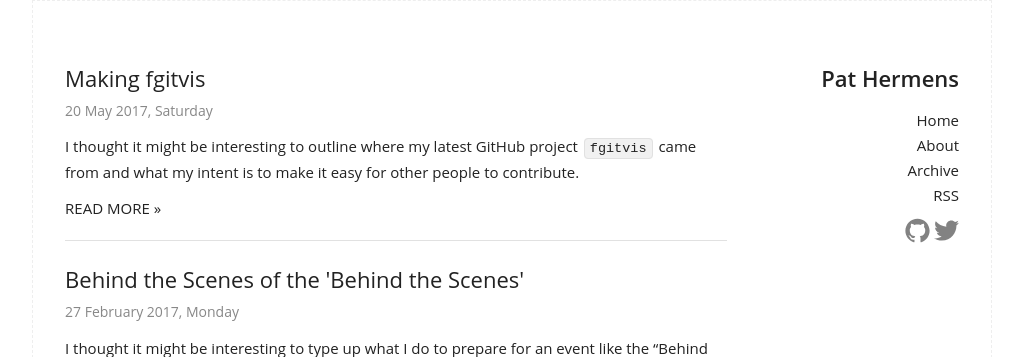
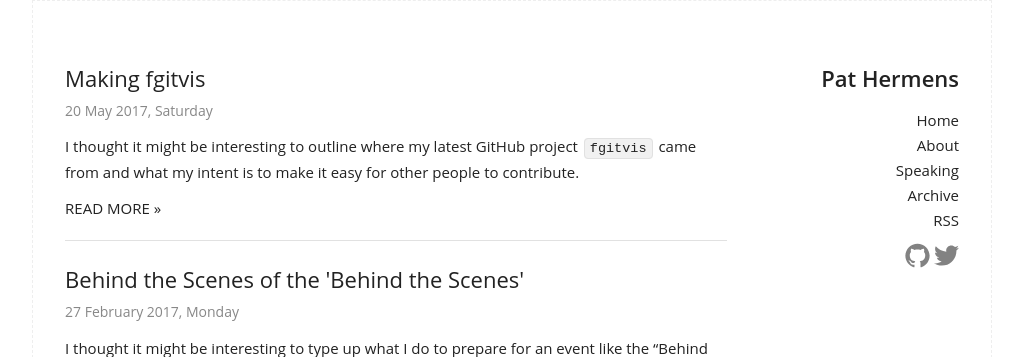
Before and after one commit to PHeonix25/PHeonix25.github.io, a Jekyll site: the page built from index.html, in a window 1280 px wide. Shown: the top 357 px of the page, without its empty margins (128-1151 px from the left). Built offline with Jekyll 4.4.1, drawn with Linux system fonts in a browser that asks for light colours; the list of posts is cut into pages by our own code.

Commit message:
Adding Speaking navigation

```diff
--- a/_includes/header.html
+++ b/_includes/header.html
@@ -19,6 +19,7 @@
         <ul class="page-link">
           <li><a href="{{ "/" | prepend: site.baseurl }}">Home</a></li>
           <li><a href="{{ "/about" | prepend: site.baseurl }}">About</a></li>
+          <li><a href="{{ "/speaking" | prepend: site.baseurl }}">Speaking</a></li>
           <li><a href="{{ "/archive" | prepend: site.baseurl }}">Archive</a></li>
           <li><a href="{{ "/feed.xml" | prepend: site.baseurl }}">RSS</a></li>
         </ul>
```
